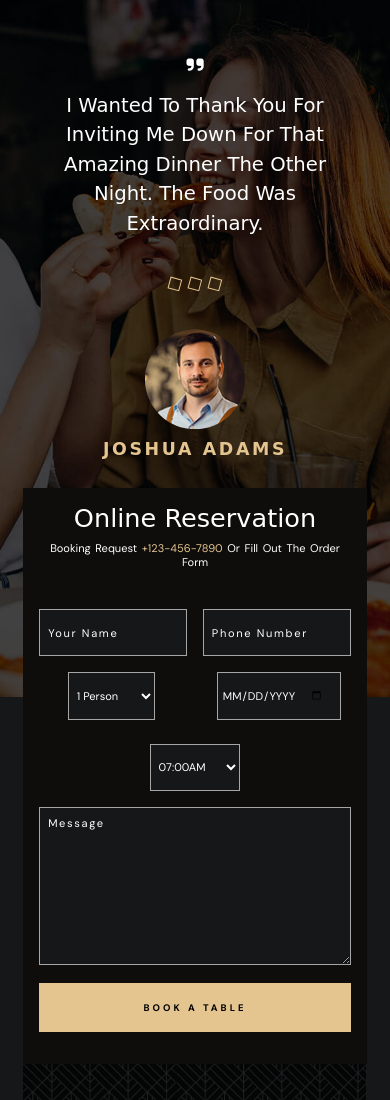
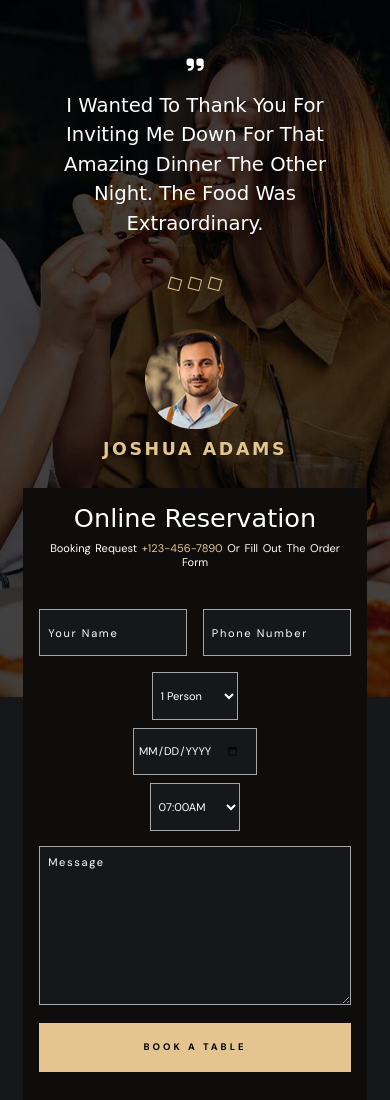
Before and after one commit to Jo-shua09/grilli-restaurant, a plain HTML site: page contact.html in a window 390 px wide. Shown: the top 1100 px of the page. Drawn offline with nearby package versions, Linux system fonts and the light colour scheme; a web font is replaced by a local one.

Commit message:
twelveth commit

```diff
--- a/responsive.css
+++ b/responsive.css
@@ -88,6 +88,9 @@
   .menu .menu-container .time-btn {
     margin-top: 0rem;
   }
+  .reserve .reserve-container {
+    top: 70%;
+  }
   .reserve .reserve-container .reserves {
     padding: 2rem;
   }
@@ -174,9 +177,14 @@
   }
   .reserve .reserve-container .reserve-form .persons {
     flex-wrap: wrap;
-    gap: 3rem;
+    gap: 1rem;
     width: 100%;
     justify-content: center;
+  }
+  .select,
+  .day,
+  .select {
+    flex: 1 1 20rem;
   }
   .reserve .reserve-container .reserve-form .persons input,
   .reserve .reserve-container .reserve-form .persons select {
--- a/style.css
+++ b/style.css
@@ -1234,7 +1234,6 @@ section.reserve {
   position: relative;
   gap: 2rem;
   width: 100%;
-  justify-content: space-between;
 }
 .select,
 .day,
```
